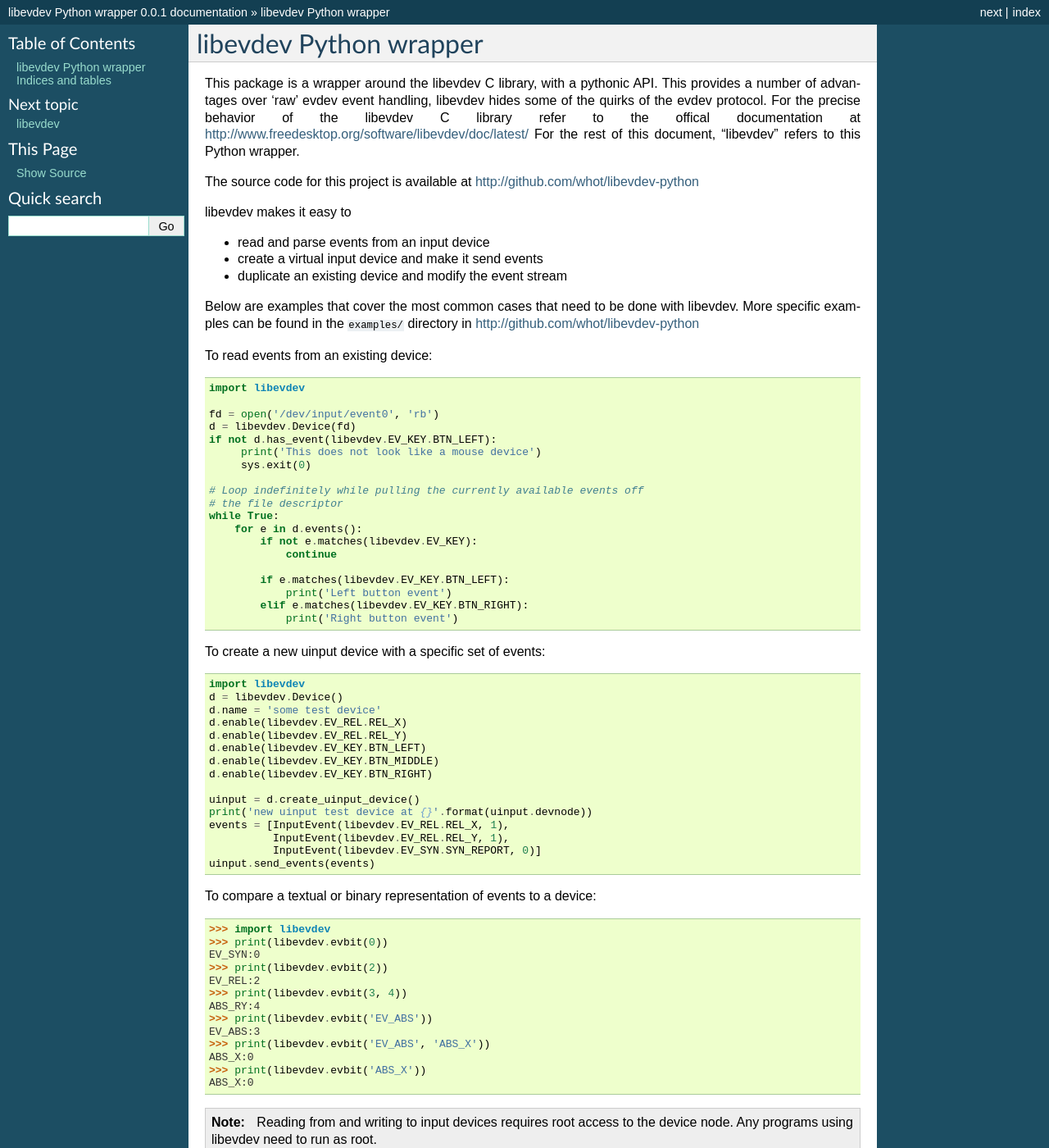
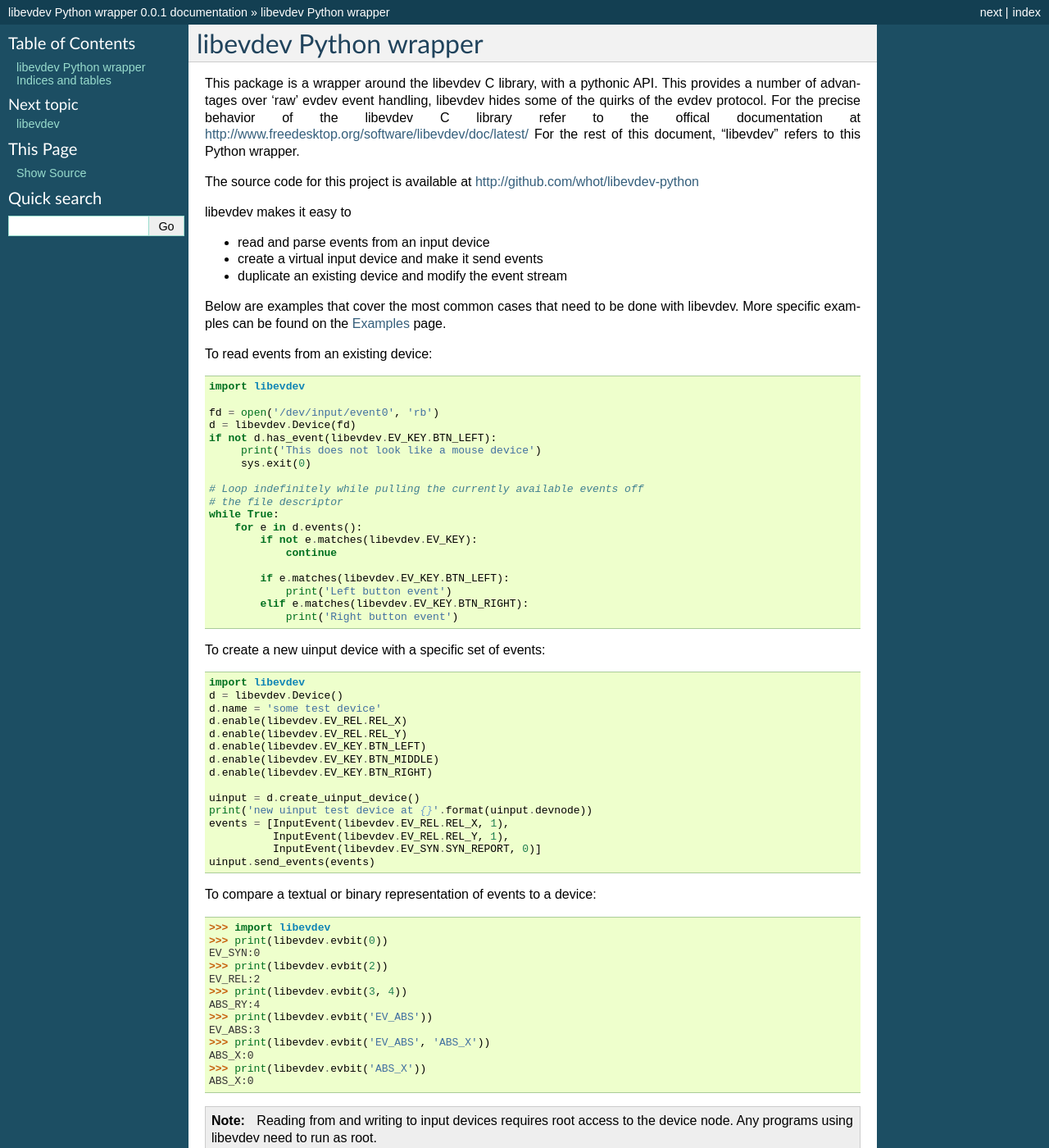
Before and after one commit to whot/python-libevdev, a Sphinx documentation site: the page built from doc/source/index.rst, in a window 1280 px wide and 1400 px high. Shown: the whole window at 82% size. Built offline with Sphinx 7.4.7, drawn with Linux system fonts in a browser that asks for light colours.

Commit message:
doc: add a page with examples
The lazy way, by just including them in the page.

Signed-off-by: Peter Hutterer <peter.hutterer@who-t.net>

```diff
--- a/doc/source/index.rst
+++ b/doc/source/index.rst
@@ -18,8 +18,8 @@ libevdev makes it easy to
 * duplicate an existing device and modify the event stream
 
 Below are examples that cover the most common cases that need to be done
-with libevdev. More specific examples can be found in the ``examples/``
-directory in http://github.com/whot/libevdev-python
+with libevdev. More specific examples can be found on the :doc:`examples`
+page.
 
 To read events from an existing device::
 
```
Also changed, not shown: other parts of doc/source/index.rst (+1 -0 lines), doc/source/examples.rst (added, +27 -0 lines).
